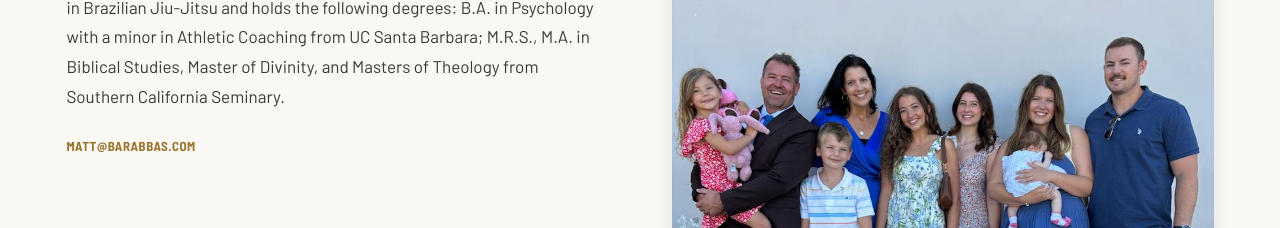
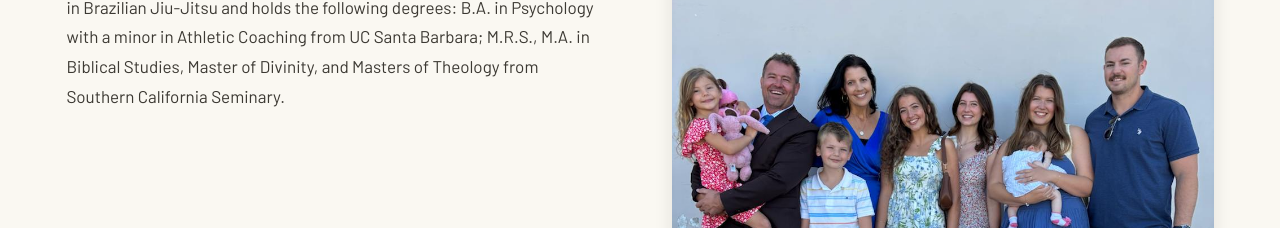
Before and after one commit to iambarabbas/barabbas-road, a Next.js app: page /about/elders in a window 1280 px wide. Shown: the part 860-1088 px from the top of the page. Built offline with nearby package versions, Linux system fonts and the light colour scheme; a web font is replaced by a local one.

Commit message:
fix: remove email addresses from elders page

```diff
--- a/app/about/elders/page.tsx
+++ b/app/about/elders/page.tsx
@@ -117,20 +117,7 @@ export default function EldersPage() {
                     <p style={{ fontSize: "17px", lineHeight: 1.75, color: "var(--text-body)", margin: "0 0 20px" }}>
                       {elder.bio}
                     </p>
-                    <a
-                      href={`mailto:${elder.email}`}
-                      style={{
-                        fontFamily: "var(--font-semicond)",
-                        fontWeight: 700,
-                        fontSize: "13px",
-                        color: "var(--gold-700)",
-                        textDecoration: "none",
-                        letterSpacing: ".04em",
-                        textTransform: "uppercase",
-                      }}
-                    >
-                      {elder.email}
-                    </a>
+
                   </div>
 
                   {/* Family photo */}
```
